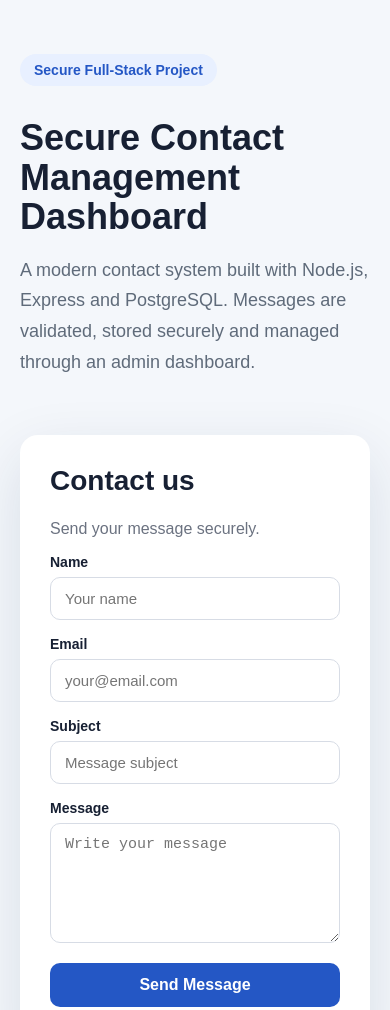
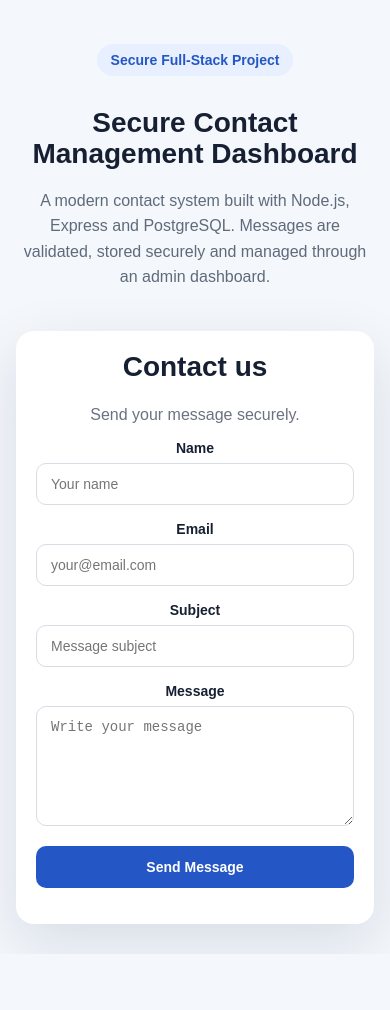
Before and after one commit to MasoudRahimi1991/secure-contact-dashboard, a website: page public/index.html in a window 390 px wide. Shown: the top 1010 px of the page. After the commit the page ends 954 px from the top, so only its background shows below. Drawn offline with Linux system fonts and the light colour scheme.

Commit message:
Improve responsive layout and update project documentation

```diff
--- a/public/index.html
+++ b/public/index.html
@@ -2,6 +2,7 @@
 <html lang="en">
 <head>
     <meta charset="UTF-8">
+    <meta name="viewport" content="width=device-width, initial-scale=1.0">
     <title>Secure Contact Management Dashboard</title>
     <link rel="stylesheet" href="style.css">
 </head>
--- a/public/style.css
+++ b/public/style.css
@@ -128,11 +128,48 @@ button:hover {
 }
 
 @media (max-width: 850px) {
+
+    .page {
+        min-height: auto;
+        padding: 30px 16px;
+    }
+
     .hero {
         grid-template-columns: 1fr;
+        gap: 25px;
+        text-align: center;
     }
 
     .hero h1 {
-        font-size: 36px;
+        font-size: 32px;
+    }
+
+    .hero-text {
+        font-size: 16px;
+        line-height: 1.6;
+    }
+
+    .contact-card {
+        width: 100%;
+        max-width: 500px;
+        margin: 0 auto;
+        padding: 24px;
     }
 }
+
+@media (max-width: 480px) {
+
+    .hero h1 {
+        font-size: 28px;
+    }
+
+    .contact-card {
+        padding: 20px;
+    }
+
+    input,
+    textarea,
+    button {
+        font-size: 14px;
+    }
+}
```
Also changed, not shown: public/login.html (+1 -0 lines).
